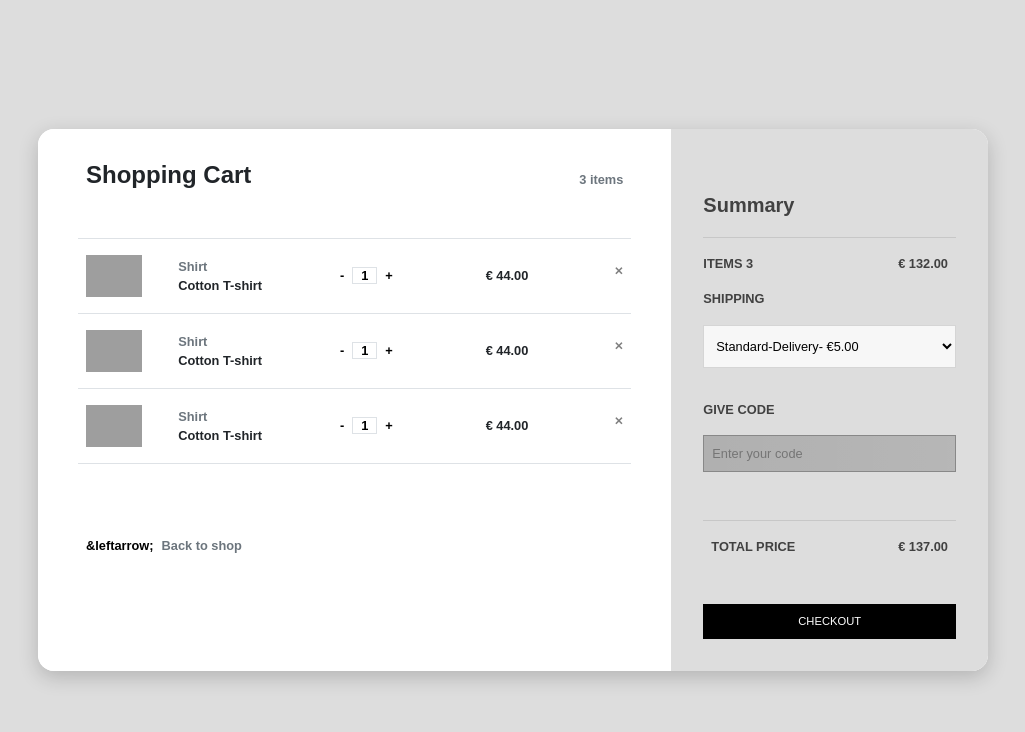
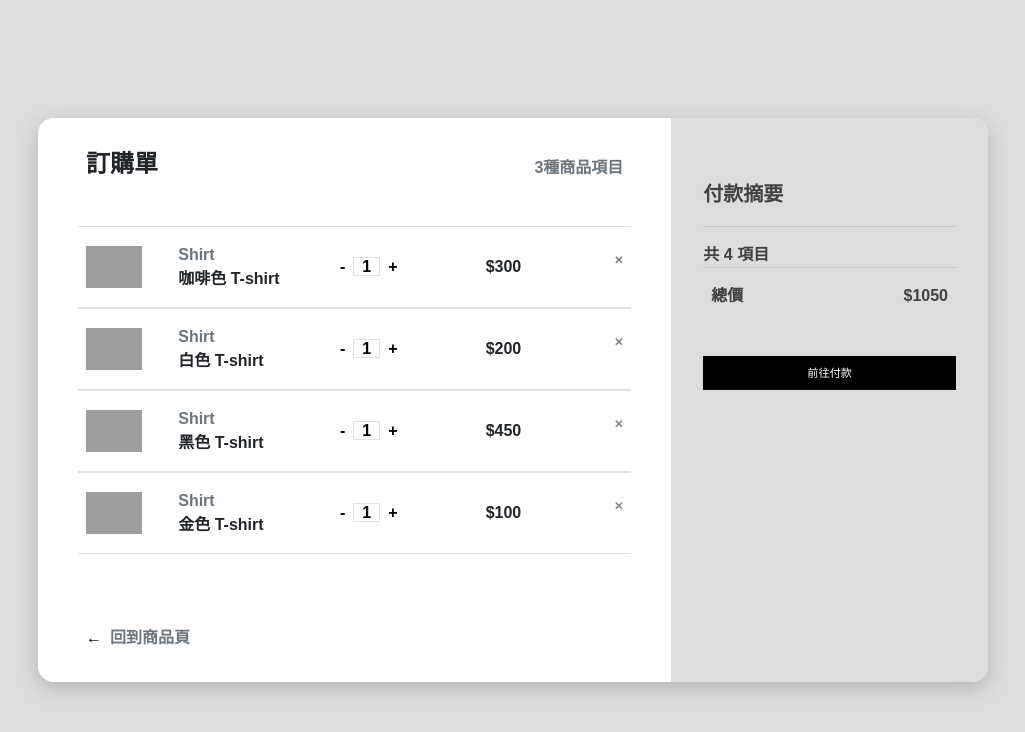
Before and after one commit to MichealKuo/React, a React (Create React App) app: page / in a window 1280 px wide. Shown: the top 732 px of the page, without its empty margins (127-1152 px from the left). Built offline with nearby package versions, Linux system fonts and the light colour scheme; grey boxes are pictures that could not be loaded.

Commit message:
“0930PM02“

```diff
--- a/public/index.html
+++ b/public/index.html
@@ -9,14 +9,12 @@
       name="description"
       content="Web site created using create-react-app"
     />
-    <link
-    href="https://maxcdn.bootstrapcdn.com/bootstrap/4.4.1/css/bootstrap.min.css"
-    rel="stylesheet"
-  />
-  <link
-    href="https://use.fontawesome.com/releases/v5.7.2/css/all.css"
-    rel="stylesheet"
-  />
+    <link rel="apple-touch-icon" href="%PUBLIC_URL%/logo192.png" />
+    <!--
+      manifest.json provides metadata used when your web app is installed on a
+      user's mobile device or desktop. See https://developers.google.com/web/fundamentals/web-app-manifest/
+    -->
+    <link rel="manifest" href="%PUBLIC_URL%/manifest.json" />
     <!--
       Notice the use of %PUBLIC_URL% in the tags above.
       It will be replaced with the URL of the `public` folder during the build.
@@ -27,10 +25,12 @@
       Learn how to configure a non-root public URL by running `npm run build`.
     -->
     <link
+      href="https://maxcdn.bootstrapcdn.com/bootstrap/4.4.1/css/bootstrap.min.css"
       rel="stylesheet"
-      href="https://cdn.jsdelivr.net/npm/bootstrap@4.6.0/dist/css/bootstrap.min.css"
-      integrity="sha384-B0vP5xmATw1+K9KRQjQERJvTumQW0nPEzvF6L/Z6nronJ3oUOFUFpCjEUQouq2+l"
-      crossorigin="anonymous"
+    />
+    <link
+      href="https://use.fontawesome.com/releases/v5.7.2/css/all.css"
+      rel="stylesheet"
     />
     <title>React App</title>
   </head>
--- a/src/App.css
+++ b/src/App.css
@@ -2,9 +2,9 @@
   background: #ddd;
   min-height: 100vh;
   vertical-align: middle;
-  display: flex;
+   display: flex;
   font-family: sans-serif;
-  font-size: 0.8rem;
+  font-size: 1rem;
   font-weight: bold;
 }
 
@@ -181,11 +181,11 @@ a:hover {
   background-position-y: center;
 }
 
-/* extra inline style*/
-.extra-1 {
-  padding-left: 0;
-}
-.extra-2 {
+.row-style {
   border-top: 1px solid rgba(0, 0, 0, 0.1);
   padding: 2vh 0;
 }
+
+.col-style {
+  padding-left: 0;
+}
--- a/src/App.js
+++ b/src/App.js
@@ -1,133 +1,115 @@
+import { useState } from 'react'
 import './App.css'
+import OrderList from './components/OrderList'
+import Summary from './components/Summary'
+
+// 產品訂購的項目
+const products = [
+  {
+    id: 1,
+    name: '咖啡色 T-shirt',
+    category: 'Shirt',
+    image: 'https://i.imgur.com/1GrakTl.jpg',
+    price: 300,
+  },
+  {
+    id: 2,
+    name: '白色 T-shirt',
+    category: 'Shirt',
+    image: 'https://i.imgur.com/ba3tvGm.jpg',
+    price: 200,
+  },
+  {
+    id: 3,
+    name: '黑色 T-shirt',
+    category: 'Shirt',
+    image: 'https://i.imgur.com/pHQ3xT3.jpg',
+    price: 450,
+  },
+  {
+    id: 4,
+    name: '金色 T-shirt',
+    category: 'Shirt',
+    image: 'https://i.imgur.com/pHQ3xT3.jpg',
+    price: 100,
+  },
+]
+
+// 初始化狀態用的函式 - 用陣列狀態
+// const initState = (products) => {
+//   const state = []
+
+//   for (let i = 0; i < products.length; i++) {
+//     state.push(1)
+//   }
+
+//   return state
+// }
+
+// 初始化狀態用的函式 - 用陣列中的物件狀態
+const initStateWithObjcet = (products) => {
+  const state = []
+
+  for (let i = 0; i < products.length; i++) {
+    state.push({ ...products[i], count: 1 })
+  }
+
+  return state
+}
 
 function App() {
+  // 多樣產品狀態：陣列
+  // ex. 三樣商品 -> [1,1,1]
+  // 下面兩種方式均可
+  //const [counts, setCounts] = useState(initState(products))
+  //const [counts, setCounts] = useState(Array(products.length).fill(1))
+
+  // 多樣產品狀態：物件
+  // [{
+  //   id: 4,
+  //   name: '金色 T-shirt',
+  //   category: 'Shirt',
+  //   image: 'https://i.imgur.com/pHQ3xT3.jpg',
+  //   price: 100,
+  //   count:1
+  // }]
+  const [productsInOrder, setProductsInOrder] = useState(
+    initStateWithObjcet(products)
+  )
+
+  // Summary
+  // 計算目前所有的商品數量
+  const productCount = () => {
+    let totalCount = 0
+
+    for (let i = 0; i < productsInOrder.length; i++) {
+      totalCount += productsInOrder[i].count
+    }
+
+    return totalCount
+  }
+
+  // 計算目前所有的商品總價
+  const total = () => {
+    let sum = 0
+
+    for (let i = 0; i < productsInOrder.length; i++) {
+      sum += productsInOrder[i].count * productsInOrder[i].price
+    }
+
+    return sum
+  }
+
   return (
-    <>
-      <div className="card">
-        <div className="row">
-          <div className="col-md-8 cart">
-            <div className="title">
-              <div className="row">
-                <div className="col">
-                  <h4>
-                    <b>Shopping Cart</b>
-                  </h4>
-                </div>
-                <div className="col align-self-center text-right text-muted">
-                  3 items
-                </div>
-              </div>
-            </div>
-            <div className="row border-top border-bottom">
-              <div className="row main align-items-center">
-                <div className="col-2">
-                  <img
-                    alt=""
-                    className="img-fluid"
-                    src="https://i.imgur.com/1GrakTl.jpg"
-                  />
-                </div>
-                <div className="col">
-                  <div className="row text-muted">Shirt</div>
-                  <div className="row">Cotton T-shirt</div>
-                </div>
-                <div className="col">
-                  <a href="#/">-</a>
-                  <a href="#/" className="border">
-                    1
-                  </a>
-                  <a href="#/">+</a>
-                </div>
-                <div className="col">
-                  &euro; 44.00 <span className="close">&#10005;</span>
-                </div>
-              </div>
-            </div>
-            <div className="row">
-              <div className="row main align-items-center">
-                <div className="col-2">
-                  <img
-                    alt=""
-                    className="img-fluid"
-                    src="https://i.imgur.com/ba3tvGm.jpg"
-                  />
-                </div>
-                <div className="col">
-                  <div className="row text-muted">Shirt</div>
-                  <div className="row">Cotton T-shirt</div>
-                </div>
-                <div className="col">
-                  <a href="#/">-</a>
-                  <a href="#/" className="border">
-                    1
-                  </a>
-                  <a href="#/">+</a>
-                </div>
-                <div className="col">
-                  &euro; 44.00 <span className="close">&#10005;</span>
-                </div>
-              </div>
-            </div>
-            <div className="row border-top border-bottom">
-              <div className="row main align-items-center">
-                <div className="col-2">
-                  <img
-                    alt=""
-                    className="img-fluid"
-                    src="https://i.imgur.com/pHQ3xT3.jpg"
-                  />
-                </div>
-                <div className="col">
-                  <div className="row text-muted">Shirt</div>
-                  <div className="row">Cotton T-shirt</div>
-                </div>
-                <div className="col">
-                  <a href="#/">-</a>
-                  <a href="#/" className="border">
-                    1
-                  </a>
-                  <a href="#/">+</a>
-                </div>
-                <div className="col">
-                  &euro; 44.00 <span className="close">&#10005;</span>
-                </div>
-              </div>
-            </div>
-            <div className="back-to-shop">
-              <a href="#/">&leftarrow;</a>
-              <span className="text-muted">Back to shop</span>
-            </div>
-          </div>
-          <div className="col-md-4 summary">
-            <div>
-              <h5>
-                <b>Summary</b>
-              </h5>
-            </div>
-            <hr />
-            <div className="row">
-              <div className="col extra-1">ITEMS 3</div>
-              <div className="col text-right">&euro; 132.00</div>
-            </div>
-            <form>
-              <p>SHIPPING</p>
-              <select>
-                <option className="text-muted">
-                  Standard-Delivery- &euro;5.00
-                </option>
-              </select>
-              <p>GIVE CODE</p>
-              <input id="code" placeholder="Enter your code" />
-            </form>
-            <div className="row extra-2">
-              <div className="col">TOTAL PRICE</div>
-              <div className="col text-right">&euro; 137.00</div>
-            </div>
-            <button className="btn">CHECKOUT</button>
-          </div>
-        </div>
+    <div className="card">
+      <div className="row">
+        <OrderList
+          productsInOrder={productsInOrder}
+          setProductsInOrder={setProductsInOrder}
+        />
+        <Summary productCount={productCount()} total={total()} />
       </div>
-    </>
+    </div>
   )
 }
 
--- /dev/null
+++ b/src/components/OrderList.js
@@ -0,0 +1,56 @@
+import React from 'react'
+import ProductItem from './ProductItem'
+
+function OrderList(props) {
+  // counts -> 陣列
+  const { productsInOrder, setProductsInOrder } = props
+
+  return (
+    <>
+      <div className="col-md-8 cart">
+        <div className="title">
+          <div className="row">
+            <div className="col">
+              <h4>
+                <b>訂購單</b>
+              </h4>
+            </div>
+            <div className="col align-self-center text-right text-muted">
+              3種商品項目
+            </div>
+          </div>
+        </div>
+        {productsInOrder.map((v, i) => {
+          return (
+            <ProductItem
+              key={v.id}
+              name={v.name}
+              category={v.category}
+              image={v.image}
+              price={v.price}
+              count={v.count}
+              setCount={(newCount) => {
+                //1. 先從原本的陣列拷貝出一個新陣列(在這上面處理)
+                const newProductsInOrder = [...productsInOrder]
+
+                //2. 運算處理：更新陣列中對應商品數量
+                // 更新陣列中本商品索引值，如果小於1以1來更新
+                newProductsInOrder[i].count = newCount < 1 ? 1 : newCount
+
+                //3. 設定回原本的狀態
+                setProductsInOrder(newProductsInOrder)
+              }}
+            />
+          )
+        })}
+
+        <div className="back-to-shop">
+          <a href="#/">←</a>
+          <span className="text-muted">回到商品頁</span>
+        </div>
+      </div>
+    </>
+  )
+}
+
+export default OrderList
--- /dev/null
+++ b/src/components/ProductItem.js
@@ -0,0 +1,56 @@
+import React from 'react'
+
+// 每個商品的物件
+// {
+//     id: 1,
+//     name: '咖啡色 T-shirt',
+//     catgory: 'Shirt',
+//     image: 'https://i.imgur.com/1GrakTl.jpg',
+//     price: 300,
+//  }
+
+function ProductItem(props) {
+  const { name, category, image, price, count, setCount } = props
+
+  return (
+    <>
+      <div className="row border-top border-bottom">
+        <div className="row main align-items-center">
+          <div className="col-2">
+            <img alt="" className="img-fluid" src={image} />
+          </div>
+          <div className="col">
+            <div className="row text-muted">{category}</div>
+            <div className="row">{name}</div>
+          </div>
+          <div className="col">
+            <a
+              href="#/"
+              onClick={() => {
+                setCount(count - 1)
+              }}
+            >
+              -
+            </a>
+            <a href="#/" className="border">
+              {count}
+            </a>
+            <a
+              href="#/"
+              onClick={() => {
+                setCount(count + 1)
+              }}
+            >
+              +
+            </a>
+          </div>
+          <div className="col">
+            ${price} <span className="close">&#10005;</span>
+          </div>
+        </div>
+      </div>
+    </>
+  )
+}
+
+export default ProductItem
--- /dev/null
+++ b/src/components/Summary.js
@@ -0,0 +1,28 @@
+import React from 'react'
+
+function Summary(props) {
+  const { productCount, total } = props
+
+  return (
+    <>
+      <div className="col-md-4 summary">
+        <div>
+          <h5>
+            <b>付款摘要</b>
+          </h5>
+        </div>
+        <hr />
+        <div className="row">
+          <div className="col col-style">共 {productCount} 項目</div>
+        </div>
+        <div className="row row-style">
+          <div className="col">總價</div>
+          <div className="col text-right">${total}</div>
+        </div>
+        <button className="btn">前往付款</button>
+      </div>
+    </>
+  )
+}
+
+export default Summary
```
